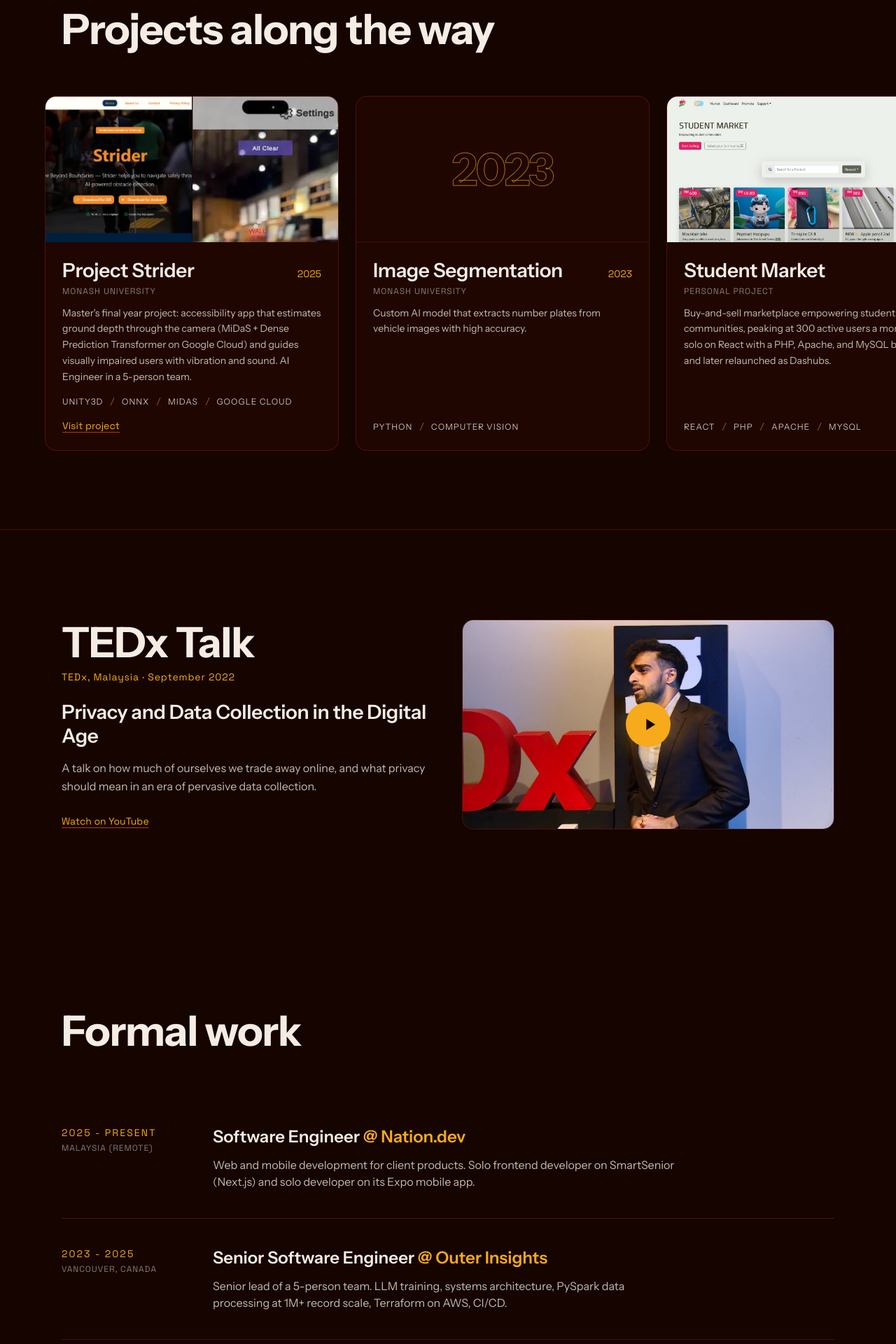
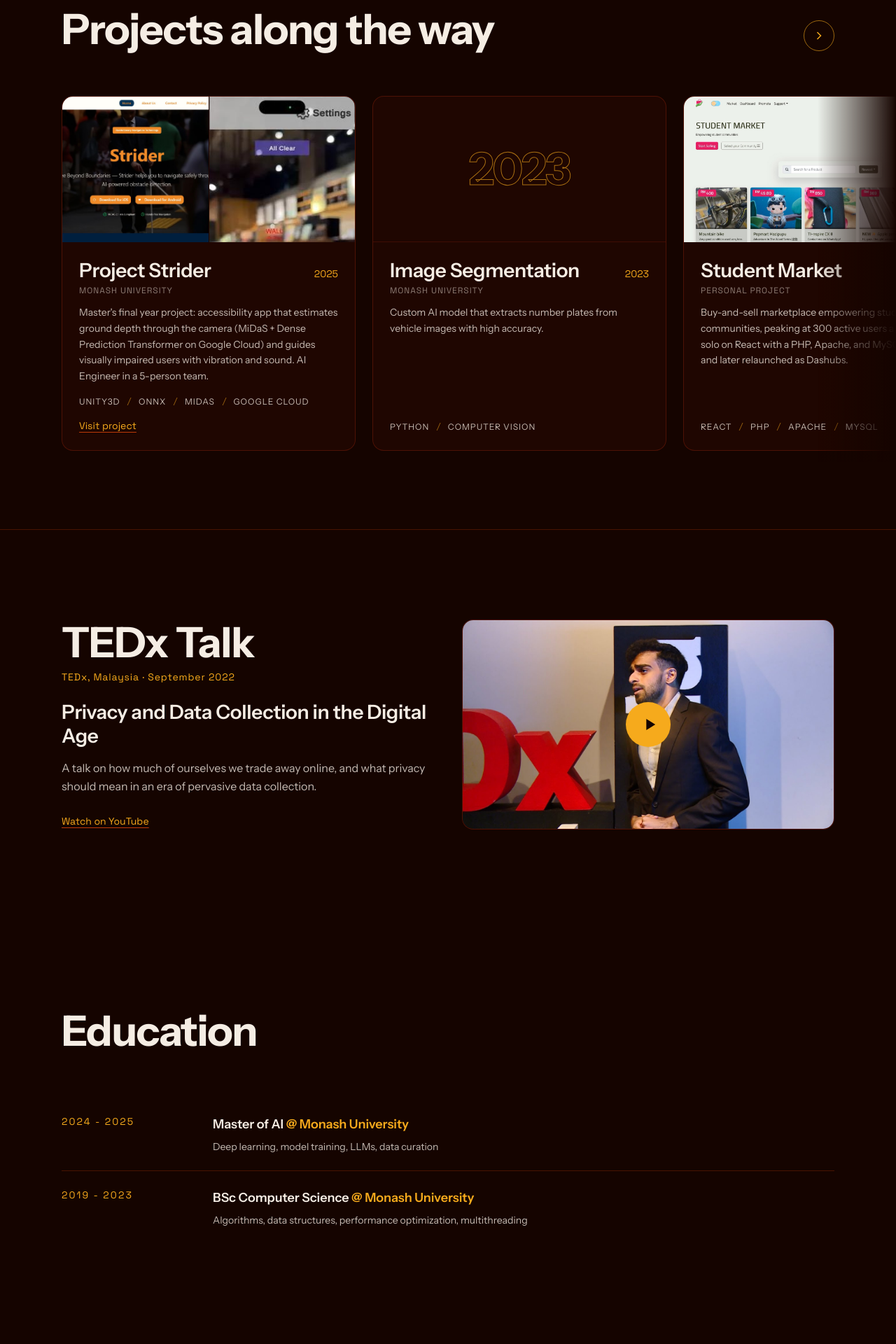
Before and after one commit to adam-husain/portfolio, a Next.js app: page / in a window 1280 px wide. Shown: the part 7760-9680 px from the top of the page at 70% size. Built offline with nearby package versions, Linux system fonts and the light colour scheme.

Commit message:
Minor improvements

```diff
--- a/app/components/CvProjectsSection.tsx
+++ b/app/components/CvProjectsSection.tsx
@@ -1,19 +1,15 @@
 "use client";
 
-import { useEffect, useRef } from "react";
+import { useEffect, useRef, useState } from "react";
 import Image from "next/image";
 import { siteConfig, type CvProject } from "@/lib/site";
-import { gsap, ScrollTrigger } from "../lib/gsap";
 
 // ============================================================
-// CV PROJECTS SECTION (horizontal scroll)
+// CV PROJECTS SECTION
 // ============================================================
-// On desktop with a fine pointer and no reduced-motion setting,
-// the section pins and the card track translates horizontally,
-// driven by vertical scroll. Everywhere else the exact same
-// markup is a native overflow-x snap scroller, so touch devices
-// never get their scroll hijacked. Card content is SSR'd (client
-// components still server-render HTML) and stays crawlable.
+// The cards use native horizontal scrolling on every device, with
+// buttons for stepping through cards when pointer controls are more
+// convenient. Card content is SSR'd and stays crawlable.
 // ============================================================
 
 function CvProjectCard({ project }: { project: CvProject }) {
@@ -92,85 +88,138 @@
 }
 
 export default function CvProjectsSection() {
-  const sectionRef = useRef<HTMLElement>(null);
   const viewportRef = useRef<HTMLDivElement>(null);
-  const trackRef = useRef<HTMLDivElement>(null);
+  const [canScroll, setCanScroll] = useState({ left: false, right: true });
 
   useEffect(() => {
-    const mm = gsap.matchMedia();
+    const viewport = viewportRef.current;
+    if (!viewport) return;
 
-    mm.add(
-      "(min-width: 768px) and (pointer: fine) and (prefers-reduced-motion: no-preference)",
-      () => {
-        const section = sectionRef.current;
-        const viewport = viewportRef.current;
-        const track = trackRef.current;
-        if (!section || !viewport || !track) return;
+    const updateScrollState = () => {
+      const maxScrollLeft = viewport.scrollWidth - viewport.clientWidth;
+      const next = {
+        left: viewport.scrollLeft > 2,
+        right: viewport.scrollLeft < maxScrollLeft - 2,
+      };
 
-        viewport.dataset.pinned = "true";
-        const dist = () => Math.max(0, track.scrollWidth - viewport.clientWidth);
-        // Pin for 2.5x the horizontal travel so the section scrolls
-        // slowly enough to read each card instead of sweeping past.
-        const SCROLL_STRETCH = 2.5;
+      setCanScroll((current) =>
+        current.left === next.left && current.right === next.right
+          ? current
+          : next
+      );
+    };
 
-        gsap.to(track, {
-          x: () => -dist(),
-          ease: "none",
-          scrollTrigger: {
-            trigger: section,
-            start: "top top",
-            end: () => `+=${Math.round(dist() * SCROLL_STRETCH)}`,
-            pin: true,
-            scrub: 1,
-            anticipatePin: 1,
-            invalidateOnRefresh: true,
-          },
-        });
-
-        return () => {
-          delete viewport.dataset.pinned;
-        };
-      }
-    );
-
-    const onLoad = () => ScrollTrigger.refresh();
-    window.addEventListener("load", onLoad);
+    const resizeObserver = new ResizeObserver(updateScrollState);
+    resizeObserver.observe(viewport);
+    viewport.addEventListener("scroll", updateScrollState, { passive: true });
+    const frame = requestAnimationFrame(updateScrollState);
 
     return () => {
-      window.removeEventListener("load", onLoad);
-      mm.revert();
+      cancelAnimationFrame(frame);
+      resizeObserver.disconnect();
+      viewport.removeEventListener("scroll", updateScrollState);
     };
   }, []);
 
+  const scrollCards = (direction: -1 | 1) => {
+    const viewport = viewportRef.current;
+    const track = viewport?.firstElementChild;
+    const firstCard = track?.firstElementChild;
+    if (!viewport || !(track instanceof HTMLElement) || !firstCard) return;
+
+    const gap = Number.parseFloat(getComputedStyle(track).columnGap) || 0;
+    const distance = firstCard.getBoundingClientRect().width + gap;
+
+    viewport.scrollBy({
+      left: direction * distance,
+      behavior: window.matchMedia("(prefers-reduced-motion: reduce)").matches
+        ? "auto"
+        : "smooth",
+    });
+  };
+
   return (
     <section
-      ref={sectionRef}
       id="more-projects"
       aria-labelledby="more-projects-heading"
       className="relative overflow-hidden border-y border-accent/30 bg-background"
     >
       <div className="flex min-h-svh flex-col justify-center py-24">
-        <div className="mx-auto w-full max-w-6xl px-6">
+        <div className="mx-auto flex w-full max-w-6xl items-end justify-between gap-6 px-6">
           <h2
             id="more-projects-heading"
             className="section-heading text-foreground"
           >
             Projects along the way
           </h2>
+
+          <div className="flex shrink-0 gap-3" aria-label="Project navigation">
+            <button
+              type="button"
+              aria-label="Previous project"
+              aria-controls="more-projects-scroller"
+              disabled={!canScroll.left}
+              onClick={() => scrollCards(-1)}
+              className="flex size-11 items-center justify-center rounded-full border border-primary/60 text-primary transition-[color,background-color,opacity] hover:bg-primary hover:text-background disabled:pointer-events-none disabled:opacity-0"
+            >
+              <svg
+                aria-hidden="true"
+                viewBox="0 0 24 24"
+                className="size-5"
+                fill="none"
+                stroke="currentColor"
+                strokeWidth="1.75"
+              >
+                <path d="m15 18-6-6 6-6" />
+              </svg>
+            </button>
+            <button
+              type="button"
+              aria-label="Next project"
+              aria-controls="more-projects-scroller"
+              disabled={!canScroll.right}
+              onClick={() => scrollCards(1)}
+              className="flex size-11 items-center justify-center rounded-full border border-primary/60 text-primary transition-[color,background-color,opacity] hover:bg-primary hover:text-background disabled:pointer-events-none disabled:opacity-0"
+            >
+              <svg
+                aria-hidden="true"
+                viewBox="0 0 24 24"
+                className="size-5"
+                fill="none"
+                stroke="currentColor"
+                strokeWidth="1.75"
+              >
+                <path d="m9 18 6-6-6-6" />
+              </svg>
+            </button>
+          </div>
         </div>
 
-        <div
-          ref={viewportRef}
-          className="mt-12 snap-x snap-mandatory overflow-x-auto pb-4 [scrollbar-width:thin] data-[pinned=true]:snap-none data-[pinned=true]:overflow-hidden md:mt-16"
-        >
+        <div className="relative ml-auto mt-12 w-full md:max-w-[calc((100vw+72rem)/2)] md:mt-16">
           <div
-            ref={trackRef}
-            className="flex w-max gap-6 px-6 will-change-transform md:px-[max(1.5rem,calc((100vw-72rem)/2))]"
+            id="more-projects-scroller"
+            ref={viewportRef}
+            className="snap-x snap-mandatory overflow-x-auto overflow-y-hidden pb-4 [scrollbar-color:var(--color-accent)_transparent] [scrollbar-width:thin]"
           >
-            {siteConfig.cvProjects.map((project) => (
-              <CvProjectCard key={project.slug} project={project} />
-            ))}
+            <div className="flex w-max gap-6 px-6">
+              {siteConfig.cvProjects.map((project) => (
+                <CvProjectCard key={project.slug} project={project} />
+              ))}
+            </div>
           </div>
+
+          <div
+            aria-hidden="true"
+            className={`pointer-events-none absolute inset-y-0 left-0 w-16 bg-[linear-gradient(to_right,var(--color-background),transparent)] transition-opacity duration-300 md:w-28 ${
+              canScroll.left ? "opacity-100" : "opacity-0"
+            }`}
+          />
+          <div
+            aria-hidden="true"
+            className={`pointer-events-none absolute inset-y-0 right-0 w-16 bg-[linear-gradient(to_left,var(--color-background),transparent)] transition-opacity duration-300 md:w-28 ${
+              canScroll.right ? "opacity-100" : "opacity-0"
+            }`}
+          />
         </div>
       </div>
     </section>
--- /dev/null
+++ b/app/components/EducationSection.tsx
@@ -0,0 +1,52 @@
+import { siteConfig } from "@/lib/site";
+
+// ============================================================
+// EDUCATION SECTION
+// ============================================================
+// SSR-rendered content section, data-driven from
+// siteConfig.education.
+// ============================================================
+
+export default function EducationSection() {
+  return (
+    <section
+      id="education"
+      aria-labelledby="education-heading"
+      className="relative bg-background"
+    >
+      <div className="max-w-6xl mx-auto px-6 py-24 md:py-32">
+        <h2 id="education-heading" className="section-heading text-foreground">
+          Education
+        </h2>
+
+        <div className="mt-12 divide-y divide-accent/30 md:mt-16">
+          {siteConfig.education.map((edu) => (
+            <div
+              key={edu.degree}
+              className="grid gap-2 py-6 md:grid-cols-[11rem_1fr] md:gap-10"
+            >
+              <div>
+                {edu.period && (
+                  <p className="font-utility text-sm tracking-[0.15em] uppercase text-primary">
+                    {edu.period}
+                  </p>
+                )}
+              </div>
+              <div>
+                <p className="text-lg font-semibold text-foreground">
+                  {edu.degree}
+                  <span className="text-primary"> @ {edu.institution}</span>
+                </p>
+                {edu.detail && (
+                  <p className="mt-2 text-sm text-muted-foreground">
+                    {edu.detail}
+                  </p>
+                )}
+              </div>
+            </div>
+          ))}
+        </div>
+      </div>
+    </section>
+  );
+}
--- a/app/components/ExperienceSection.tsx
+++ /dev/null
@@ -1,87 +0,0 @@
-import { siteConfig } from "@/lib/site";
-
-// ============================================================
-// EXPERIENCE SECTION
-// ============================================================
-// SSR-rendered content section (no "use client") so roles are
-// present in the static HTML for SEO. Data-driven from
-// siteConfig.experience and siteConfig.education.
-// ============================================================
-
-export default function ExperienceSection() {
-  return (
-    <section
-      id="experience"
-      aria-labelledby="experience-heading"
-      className="relative bg-background"
-    >
-      <div className="max-w-6xl mx-auto px-6 py-24 md:py-32">
-        <h2 id="experience-heading" className="section-heading text-foreground">
-          Formal work
-        </h2>
-
-        <ol className="mt-12 divide-y divide-accent/30 md:mt-16">
-          {siteConfig.experience.map((job) => (
-            <li
-              key={`${job.role}-${job.company}`}
-              className="grid gap-2 py-8 md:grid-cols-[11rem_1fr] md:gap-10 md:py-10"
-            >
-              <div>
-                {job.period && (
-                  <p className="font-utility text-sm tracking-[0.15em] uppercase text-primary">
-                    {job.period}
-                  </p>
-                )}
-                {job.location && (
-                  <p className="mt-1 font-utility text-xs tracking-[0.08em] uppercase text-muted">
-                    {job.location}
-                  </p>
-                )}
-              </div>
-              <div>
-                <h3 className="text-xl font-semibold text-foreground md:text-2xl">
-                  {job.role}
-                  <span className="text-primary"> @ {job.company}</span>
-                </h3>
-                {job.summary && (
-                  <p className="mt-3 max-w-2xl text-base text-muted-foreground">
-                    {job.summary}
-                  </p>
-                )}
-              </div>
-            </li>
-          ))}
-        </ol>
-
-        <h3 className="section-subheading mt-16 text-foreground">Education</h3>
-        <div className="mt-6 divide-y divide-accent/30">
-          {siteConfig.education.map((edu) => (
-            <div
-              key={edu.degree}
-              className="grid gap-2 py-6 md:grid-cols-[11rem_1fr] md:gap-10"
-            >
-              <div>
-                {edu.period && (
-                  <p className="font-utility text-sm tracking-[0.15em] uppercase text-primary">
-                    {edu.period}
-                  </p>
-                )}
-              </div>
-              <div>
-                <p className="text-lg font-semibold text-foreground">
-                  {edu.degree}
-                  <span className="text-primary"> @ {edu.institution}</span>
-                </p>
-                {edu.detail && (
-                  <p className="mt-2 text-sm text-muted-foreground">
-                    {edu.detail}
-                  </p>
-                )}
-              </div>
-            </div>
-          ))}
-        </div>
-      </div>
-    </section>
-  );
-}
--- a/app/components/HeroSection.tsx
+++ b/app/components/HeroSection.tsx
@@ -53,7 +53,7 @@
               href="/resume.pdf"
               target="_blank"
               rel="noopener noreferrer"
-              className="rounded-lg border border-accent px-6 py-3 text-base font-medium text-foreground transition-colors hover:border-primary hover:text-primary"
+              className="rounded-lg border border-accent px-6 py-3 text-base font-medium text-foreground transition-colors hover:border-primary hover:bg-primary hover:text-secondary"
             >
               R&eacute;sum&eacute;
             </a>
--- a/app/components/NoscriptContent.tsx
+++ b/app/components/NoscriptContent.tsx
@@ -65,22 +65,6 @@
             <p>
               <a href={siteConfig.tedTalk.url}>Watch on YouTube</a>
             </p>
-          </article>
-
-          <article>
-            <h2>Formal work</h2>
-            {siteConfig.experience.map((job) => (
-              <section key={`${job.role}-${job.company}`}>
-                <h3>
-                  {job.role} at {job.company}
-                </h3>
-                <p>
-                  {job.period}
-                  {job.location ? ` | ${job.location}` : ""}
-                </p>
-                {job.summary && <p>{job.summary}</p>}
-              </section>
-            ))}
           </article>
 
           <article>
--- a/app/page.tsx
+++ b/app/page.tsx
@@ -2,7 +2,7 @@
 import CareerProjectsSection from "./components/CareerProjectsSection";
 import CvProjectsSection from "./components/CvProjectsSection";
 import TedTalkSection from "./components/TedTalkSection";
-import ExperienceSection from "./components/ExperienceSection";
+import EducationSection from "./components/EducationSection";
 import SkillsSection from "./components/SkillsSection";
 import FooterSection from "./components/FooterSection";
 import NoscriptContent from "./components/NoscriptContent";
@@ -23,7 +23,7 @@
         <CareerProjectsSection />
         <CvProjectsSection />
         <TedTalkSection />
-        <ExperienceSection />
+        <EducationSection />
         <SkillsSection />
       </main>
 
```
Also changed, not shown: 1 other file (tests, documents, lock files or other folders).
